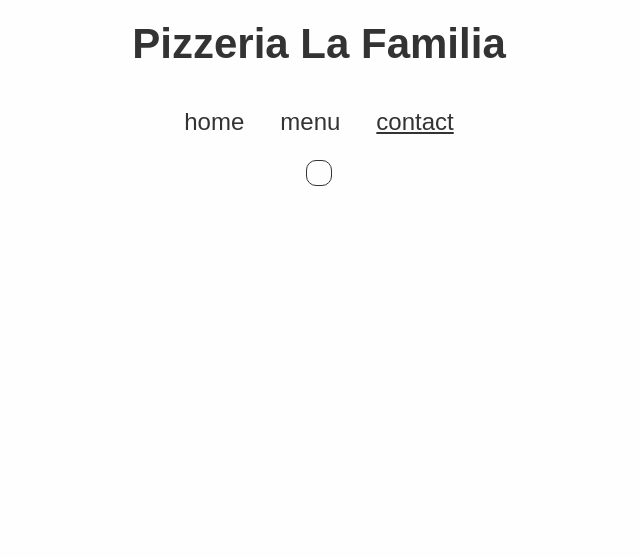
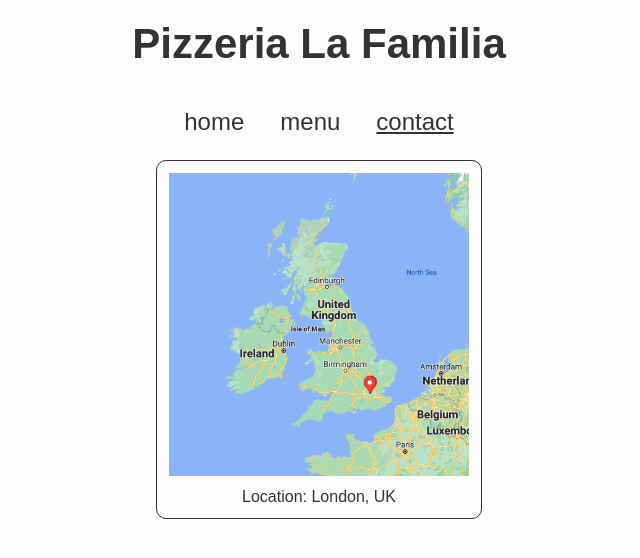
Before and after one commit to joshuafarnaby/restaurant_page, a website built with webpack: page dist/index.html in a window 1280 px wide. Both pictures are taken after a click on the button "contact". Shown: the whole page, without its empty margins (321-961 px from the left). Built offline with nearby package versions, Linux system fonts and the light colour scheme.

Commit message:
contact information will display when contact button is clicked

```diff
--- /dev/null
+++ b/src/contactModule.js
@@ -0,0 +1,28 @@
+import location from './location.png';
+
+export const contactModule = (function() {
+  const _locationImage = (function() {
+    const img = new Image();
+    img.src = location;
+    img.classList.add('location-image');
+
+    return img;
+  })();
+
+  const _locationInfo = (function() {
+    const para = document.createElement('p');
+    para.textContent = 'Location: London, UK';
+    para.classList.add('contact-info');
+
+    return para;
+  })();
+
+
+  const getLocationImage = () => _locationImage
+  const getLocationInfo = () => _locationInfo;
+
+  return {
+    getLocationImage,
+    getLocationInfo
+  }
+})();
--- a/src/domMethods.js
+++ b/src/domMethods.js
@@ -6,3 +6,9 @@ export const changeClass = (element, classToRemove, classToAdd) => {
   element.classList.remove(classToRemove);
   element.classList.add(classToAdd);
 }
+
+export const removeChildren = (parent) => {
+  while (parent.firstChild) {
+    parent.removeChild(parent.firstChild);
+  };
+}
--- a/src/index.js
+++ b/src/index.js
@@ -1,7 +1,9 @@
 import './style.css';
 import { loadHomePagePhoto, loadHomePageText} from './homeModule';
-import { appendChildNodes, changeClass } from './domMethods';
-import { homeModule } from './menuModule';
+import { menuModule } from './menuModule';
+import { contactModule } from './contactModule';
+import { appendChildNodes, changeClass, removeChildren } from './domMethods';
+
 
 const loadHeader = (function() {
   const header = document.createElement('h1');
@@ -37,7 +39,8 @@ const pageController = (function() {
   let nextPage;
 
   const homePageElements = [loadHomePagePhoto(), loadHomePageText()];
-  const menuElements = homeModule.createMenuElements();
+  const menuElements = menuModule.createMenuElements();
+  const contactElements = [contactModule.getLocationImage(), contactModule.getLocationInfo()]
 
   const changeActiveButton = (current, next) => {
     pageButtons.forEach(button => {
@@ -46,24 +49,21 @@ const pageController = (function() {
     })
   }
 
-  const clearElements = () => contentDiv.innerHTML = ''
-
   const changePage = (event) => {
     if (event.target.classList.contains('active')) return;
 
     nextPage = event.target.id;
-    clearElements()
+    removeChildren(contentDiv);
 
     if (event.target.id == 'home') {
       appendChildNodes(contentDiv, homePageElements);
-      changeClass(contentDiv, currentPage, nextPage);
     } else if (event.target.id == 'menu') {
-      appendChildNodes(contentDiv, menuElements)
-      changeClass(contentDiv, currentPage, nextPage)
+      appendChildNodes(contentDiv, menuElements);
     } else {
-      console.log('contact');
+      appendChildNodes(contentDiv, contactElements);
     }
 
+    changeClass(contentDiv, currentPage, nextPage)
     changeActiveButton(currentPage, nextPage)
     currentPage = nextPage;
   }
--- a/src/menuModule.js
+++ b/src/menuModule.js
@@ -2,7 +2,7 @@ import pepperoni from './menu-images/pepperoni.jpeg';
 import pepperoniSalami from './menu-images/pepperoniSalami.jpeg';
 import supreme from './menu-images/supreme.jpeg';
 
-export const homeModule = (function() {
+export const menuModule = (function() {
   const _pizzaImages = [pepperoni, pepperoniSalami, supreme];
   const _pizzaLabels = ['Pepperoni', 'Pepperoni and Salami', 'Supreme'];
 
--- a/src/style.css
+++ b/src/style.css
@@ -69,8 +69,19 @@ body {
 }
 
 .menu-item-image {
-  max-width: 200px;
+  max-width: 250px;
   border-radius: 8px;
+}
+
+.contact {
+  flex-direction: column;
+  justify-content: space-around;
+  align-items: center;
+  gap: 12px;
+}
+
+.location-image {
+  max-width: 300px;
 }
 
 .active {
```
Also changed, not shown: dist/a590376ef3e55c7ad62b.png (added), dist/main.js, src/location.png (added).
